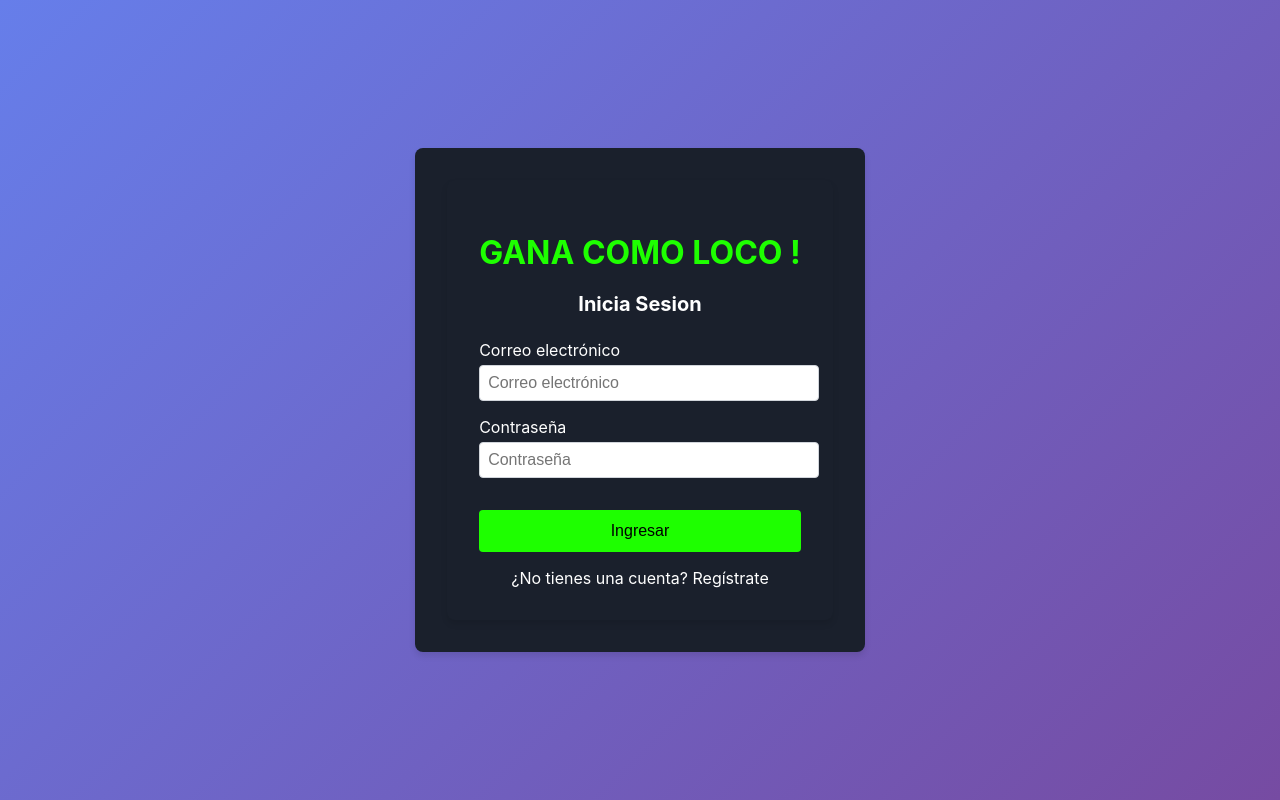
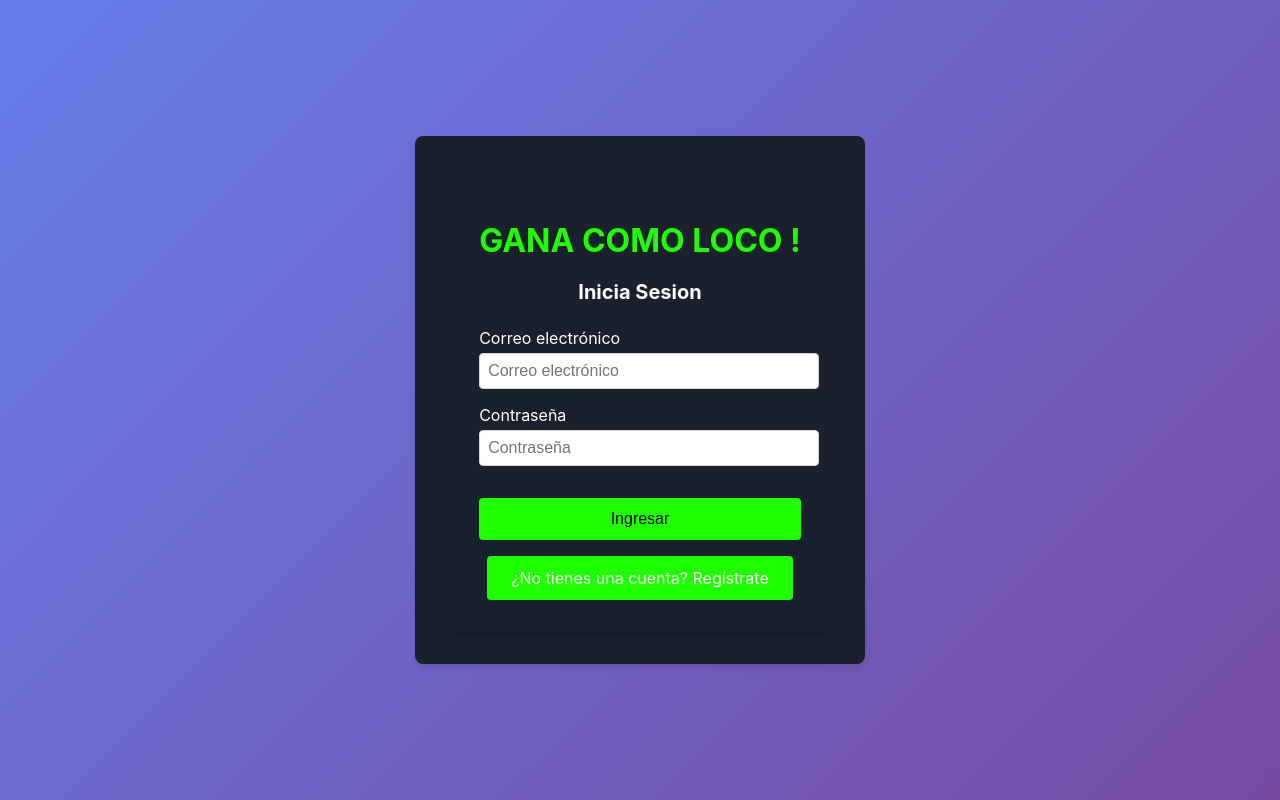
Before and after one commit to zorri612/ganacomoloco_front, a React (Vite) app: page /Form in a window 1280 px wide. Built offline with nearby package versions, Linux system fonts and the light colour scheme.

Commit message:
link to button

```diff
--- a/src/components/Form.jsx
+++ b/src/components/Form.jsx
@@ -61,8 +61,11 @@ export default function Login({ callback }) {
           </button>
         </form>
         <div className="signup-link">
-          <Link to="/Signup">¿No tienes una cuenta? Regístrate</Link>
+          <Link to="/Signup" className="signup-button">
+            ¿No tienes una cuenta? Regístrate
+          </Link>
         </div>
+
       </div>
     </div>
   );
--- a/src/components/styles/Form.css
+++ b/src/components/styles/Form.css
@@ -112,3 +112,20 @@ input:focus {
 .password{
   color: #ffff
 }
+.signup-button {
+  display: inline-block; /* Para que se comporte como un bloque */
+  background-color: #1eff00; /* Color de fondo del botón */
+  color: black; /* Color del texto */
+  padding: 0.75rem 1.5rem; /* Espaciado interno */
+  border: none; /* Sin borde */
+  border-radius: 4px; /* Bordes redondeados */
+  font-size: 1rem; /* Tamaño de fuente */
+  text-align: center; /* Centra el texto */
+  text-decoration: none; /* Sin subrayado */
+  cursor: pointer; /* Cambia el cursor a pointer */
+  transition: background-color 0.2s; /* Transición para el hover */
+}
+
+.signup-button:hover {
+  background-color: #17c900; /* Color de fondo al pasar el ratón */
+}
```
